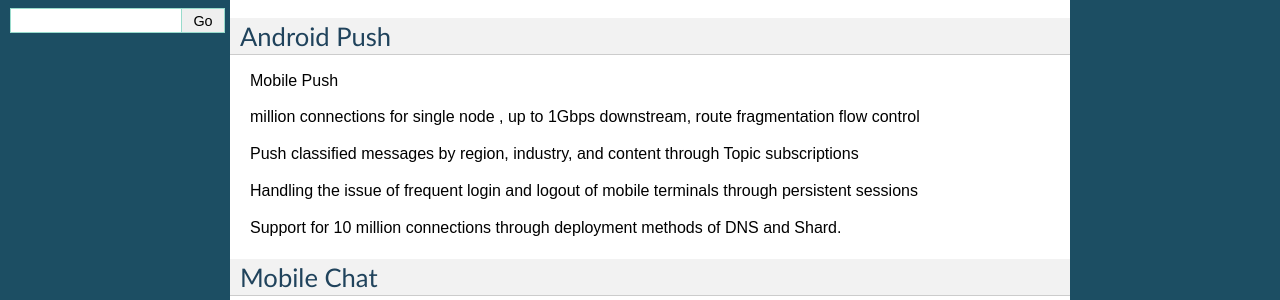
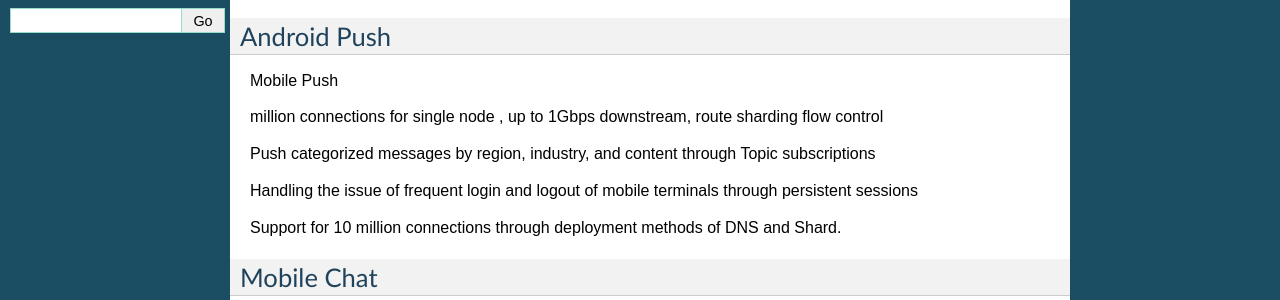
Before and after one commit to emqxarchive/emqx-docs-en, a Sphinx documentation site: the page built from source/apps.rst, in a window 1280 px wide. Shown: the part 266-566 px from the top of the page. Built offline with Sphinx 7.4.7, drawn with Linux system fonts in a browser that asks for light colours.

Commit message:
Minor format and wording

```diff
--- a/source/apps.rst
+++ b/source/apps.rst
@@ -3,35 +3,35 @@
 Applications
 =======================
 
-----------------
+------------------
 IoT Message Server
-----------------
+------------------
 
 IoT, M2M PubSub
 
------------------
+------------------
 IoV Message Server
------------------
+------------------
 
 Electric vehicle, station, pile data collection.
 
--------------------------
+------------
 Android Push
--------------------------
+------------
 
 Mobile Push
 
-million connections for single node , up to 1Gbps downstream, route fragmentation flow control
+million connections for single node , up to 1Gbps downstream, route sharding flow control
 
-Push classified messages by region, industry, and content through Topic subscriptions
+Push categorized messages by region, industry, and content through Topic subscriptions
 
 Handling the issue of frequent login and logout of mobile terminals through persistent sessions
 
 Support for 10 million connections through deployment methods of DNS and Shard.
 
------------------------------
+-----------
 Mobile Chat
------------------------------
+-----------
 
 Write WhatsApp + Facebook Messenger?
 
@@ -43,6 +43,6 @@
 
 Enterprise MQTT Server
 
---------------------
+----------
 Group Chat
---------------------
+----------
```
